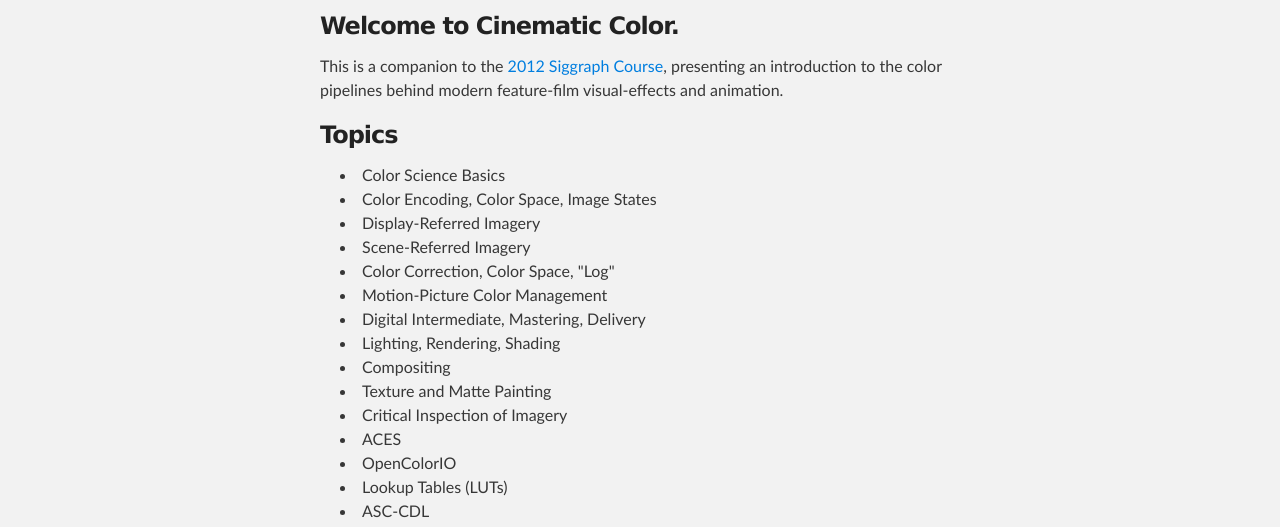
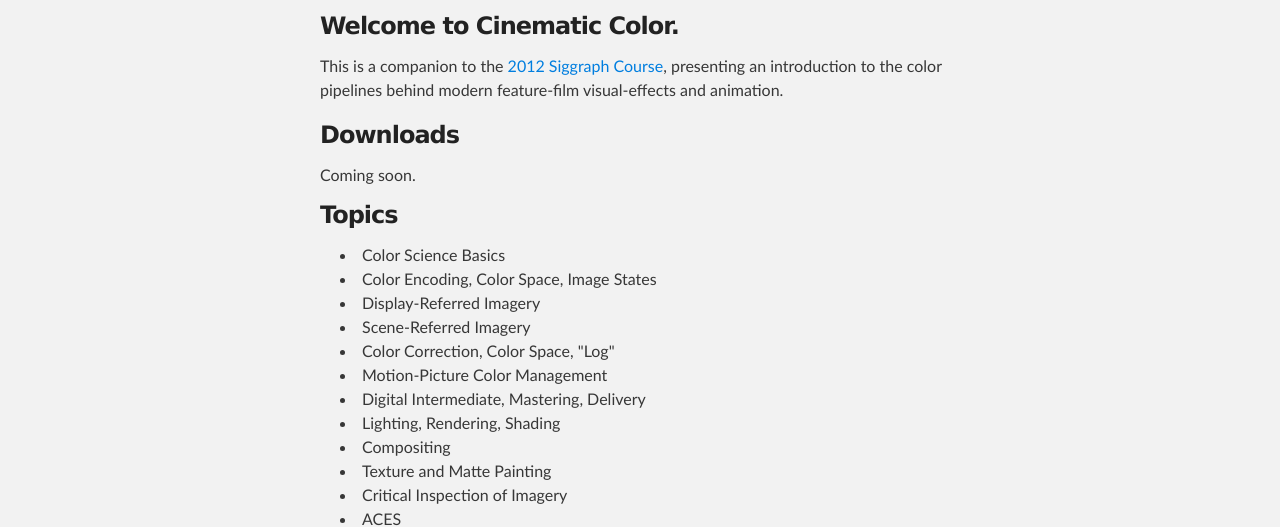
Before and after one commit to jeremyselan/cinematiccolor, a plain HTML site: page index.html in a window 1280 px wide. Shown: the part 252-779 px from the top of the page. Drawn offline with Linux system fonts and the light colour scheme.

Commit message:
reordered

```diff
--- a/index.html
+++ b/index.html
@@ -47,11 +47,8 @@
 <p>This is a companion to the <a href="http://s2012.siggraph.org/attendees/sessions/cinematic-color-your-monitor-big-screen">2012 Siggraph Course</a>,
 presenting an introduction to the color pipelines behind modern feature-film visual-effects and animation.</p>
 
-<!--
-<h3>Overview</h3>
-<p>Color impacts many areas of the computer graphics pipeline. From texture painting to lighting, rendering to compositing, and from image display to the theater, handling color is a tricky problem. Tired of getting your images right on the monitor, only to have them fall apart later on? The goal of this course is to familiarize attendees with th e best practices used in modern visual effects and animation color pipelines, and how to adapt these concepts for home use.</p>
-<p>The course begins with an introduction to color processing, and its relationship to image fidelity, color reproducibility, and physical realism. We will discuss common misconceptions about linearity, gamma, and working with high-dynamic range (HDR) color spaces. Pipeline examples from recent films by Sony Pictures Imageworks will be included, with a discussion of what color transforms were utilized, and why these approaches were taken. Finally, we will present a brief introduction to the Academy’s recent efforts on color standardization in computer graphics (ACES), and how the audience can experiment with all of these concepts for free using open-source software (OpenColorIO).</p>
--->
+<h3>Downloads</h3>
+Coming soon.
 
 <h3>Topics</h3>
 <ul>
@@ -73,9 +70,6 @@ presenting an introduction to the color pipelines behind modern feature-film vis
 <li>File Formats</li>
 <li>DCI P3 and X'Y'Z'</li>
 </ul>
-
-<h3>Downloads</h3>
-Coming soon...
 
 <h3>Links</h3>
 <ul>
```
